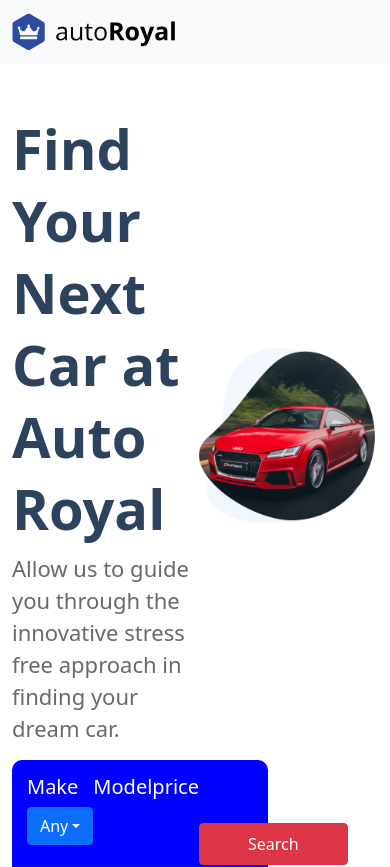
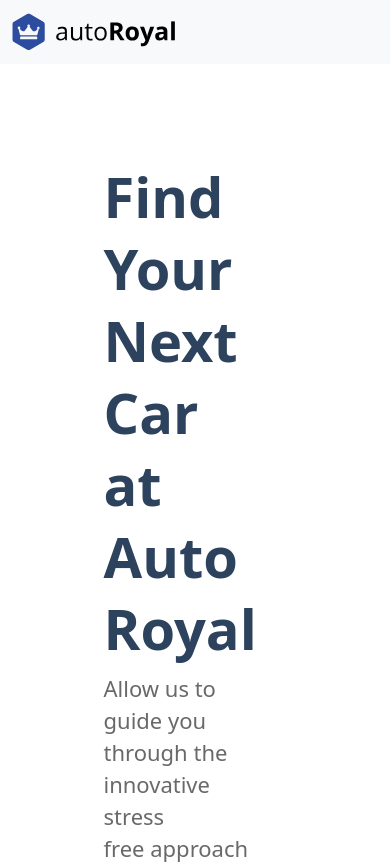
Before and after one commit to Sumon092/royal-auto-client, a React (Create React App) app: page / in a window 390 px wide. Shown: the top 867 px of the page. Built offline with nearby package versions, Linux system fonts and the light colour scheme; no server answers.

Commit message:
responsive done

```diff
--- a/src/pages/Home/Banner/Banner.css
+++ b/src/pages/Home/Banner/Banner.css
@@ -23,3 +23,11 @@
     color: white;
     border-radius: 10px;
 }
+
+@media only screen and (max-width:648px) {
+    .banner-responsive {
+        display: flex;
+        flex-direction: column;
+
+    }
+}
--- a/src/pages/Home/Banner/Banner.js
+++ b/src/pages/Home/Banner/Banner.js
@@ -7,7 +7,8 @@
     return (
         <>
             <div className='container d-flex justify-center align-items-center w-100 mt-5' >
-                <div className="banner-tet w-50">
+                <div className="row banner-responsive d-flex justify-center align-items-center w-100 mt-5">
+                    <div className="banner-tet w-50 col col-sm col-lg-6">
                         <h1 className='fw-bold banner-title'>Find Your Next Car at
                             <br /> Auto Royal
                         </h1>
@@ -17,8 +18,9 @@
                             free approach in finding your dream car.
                         </p>
                     </div>
-                <div className="banner-image w-50">
+                    <div className="banner-image w-50 col col-sm">
                         <img style={{ width: '610px' }} className='img-fluid' src={bannerImage} alt="" />
+                    </div>
                 </div>
             </div>
             <div className='container'>
--- /dev/null
+++ b/src/pages/SignIn/SignIn/SignIn.css
@@ -0,0 +1,10 @@
+@media only screen and (max-width: 648px) {
+    .responsive-signIn {
+        display: flex;
+        flex-direction: column;
+    }
+
+    .responsive-signIn .signLine {
+        display: none;
+    }
+}
--- a/src/pages/SignIn/SignIn/SignIn.js
+++ b/src/pages/SignIn/SignIn/SignIn.js
@@ -7,6 +7,7 @@
 import auth from '../../../firebase.init';
 import Loading from '../../Shared/Loading/Loading';
 import SocialSignIn from '../SocialSignIn/SocialSignIn';
+import './SignIn.css'
 
 const SignIn = () => {
     const [
@@ -52,7 +53,7 @@
         <div className='w-50 mx-auto container' style={{ height: "85vh" }}>
             <h2 className='display-1 fw-bolder text-center'>Sign In</h2>
             <p onClick={handleNavigateToSignUp} className='fs-4 text-center'>Don't have account ? <button className='btn btn-link text-decoration-none fs-4'>Sign up</button></p>
-            <div className='d-flex justify-content-center align-items-center'>
+            <div className='d-flex responsive-signIn justify-content-center align-items-center'>
                 <div className='w-50 me-5'>
                     <Form onSubmit={handleSubmitSignIn}>
                         <Form.Group className="mb-2" controlId="formBasicEmail">
@@ -80,7 +81,7 @@
 
                     <ToastContainer />
                 </div>
-                <div style={{ width: '0.5px', height: '300px' }} className="bg-secondary me-5 "></div>
+                <div style={{ width: '0.5px', height: '300px' }} className="bg-secondary me-5 signLine"></div>
 
                 <div className='w-50'>
                     <SocialSignIn></SocialSignIn>
--- /dev/null
+++ b/src/pages/SignIn/SignUp/SignUp.css
@@ -0,0 +1,11 @@
+@media only screen and (max-width:648px) {
+    .responsive-signUp {
+        display: flex;
+        flex-direction: column;
+    }
+
+    .responsive-signUp .signUpLine {
+        display: none;
+    }
+
+}
--- a/src/pages/SignIn/SignUp/SignUp.js
+++ b/src/pages/SignIn/SignUp/SignUp.js
@@ -4,6 +4,7 @@
 import auth from '../../../firebase.init';
 import Loading from '../../Shared/Loading/Loading';
 import SocialSignIn from '../SocialSignIn/SocialSignIn';
+import './SignUp.css'
 
 const SignUp = () => {
     const [
@@ -34,7 +35,7 @@
         <div className='container w-50 mx-auto h-100' style={{ height: "90vh" }}>
             <h2 className='display-1 fw-bolder text-center'>Sign Up</h2>
             <p className='fs-4 text-center'>Already have an account ? <Link to='/signIn' className='text-decoration-none' onClick={navigateToSignIn} >Sing In</Link></p>
-            <div className='d-flex justify-content-center align-items-center'>
+            <div className='d-flex responsive-signUp justify-content-center align-items-center'>
                 <div className='me-5 w-50'>
                     <Form onSubmit={handleSignUp}>
                         <Form.Group className="mb-1" controlId="formBasicEmail">
@@ -60,7 +61,7 @@
                         </button>
                     </Form>
                 </div>
-                <div style={{ width: '0.5px', height: '300px' }} className="bg-secondary me-5 "></div>
+                <div style={{ width: '0.5px', height: '300px' }} className="bg-secondary me-5 signUpLine"></div>
 
                 <div className='w-50'>
                     <SocialSignIn></SocialSignIn>
```
Lines whose indentation alone changed are shown as unchanged.
